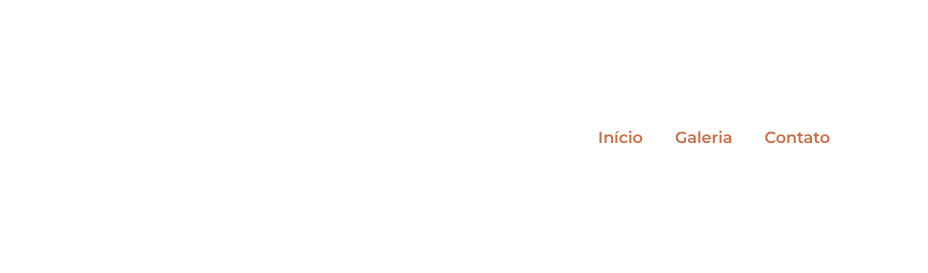
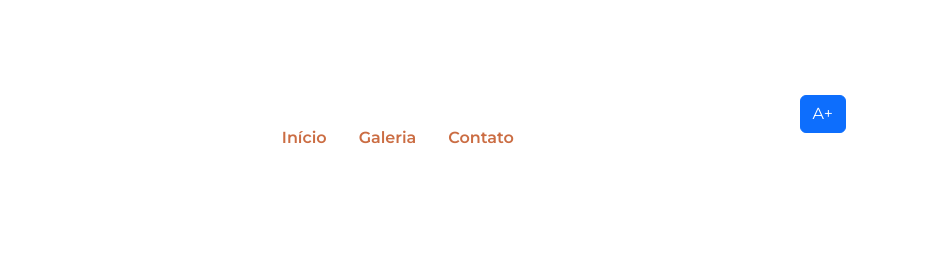
Before and after one commit to carlabck/3Bacessibilidade, a plain HTML site: page index.html in a window 1280 px wide. Shown: the top 273 px of the page, 352-1280 px from the left. Drawn offline with nearby package versions, Linux system fonts and the light colour scheme; a script that the page names is missing.

Commit message:
aumentando a fonte

```diff
--- a/index.html
+++ b/index.html
@@ -21,6 +21,8 @@
                 <li class="nav-item"><a class="nav-link" href="#galeria">Galeria</a></li>
                 <li class="nav-item"><a class="nav-link" href="#contato">Contato</a></li>
             </ul>
+             <div id="acessibilidade">
+             <button id="aumentar- fonte"class="btn btn-primary">A+</button>
         </nav>
 
     </header>
```
